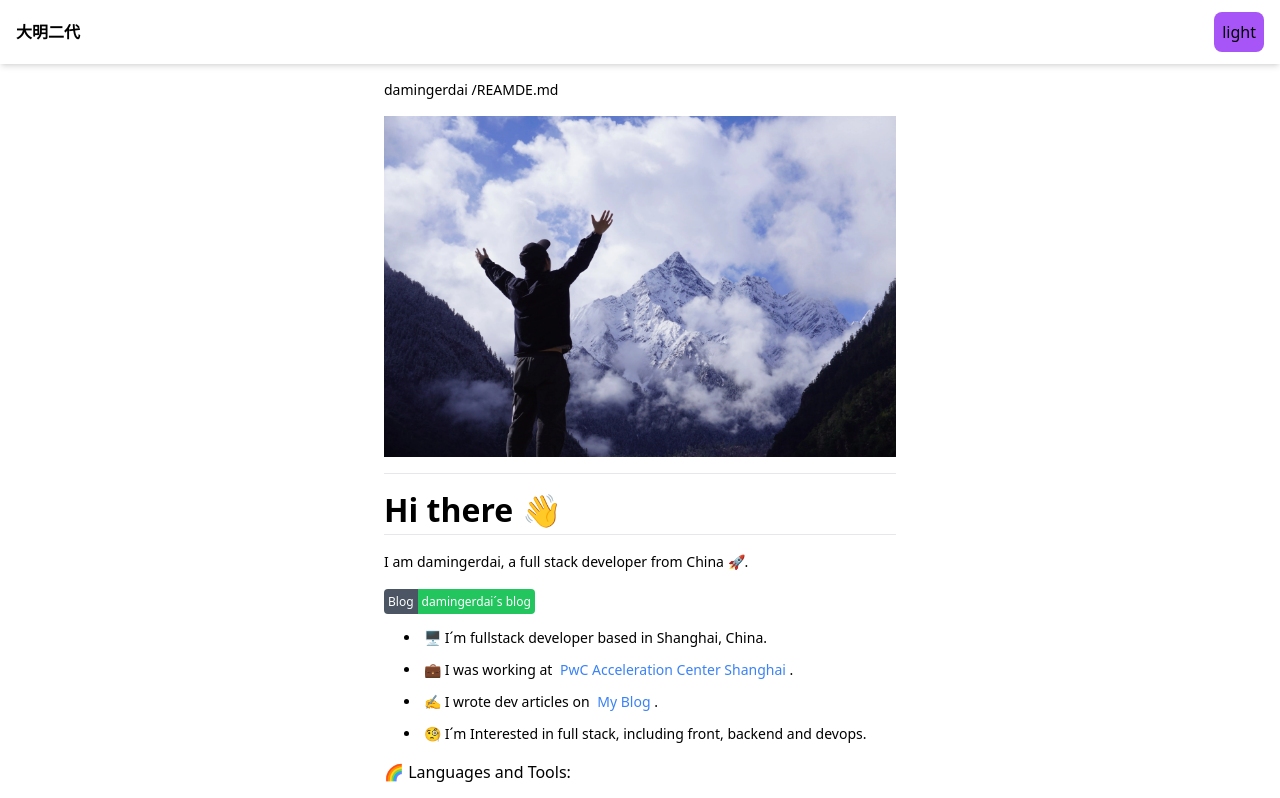
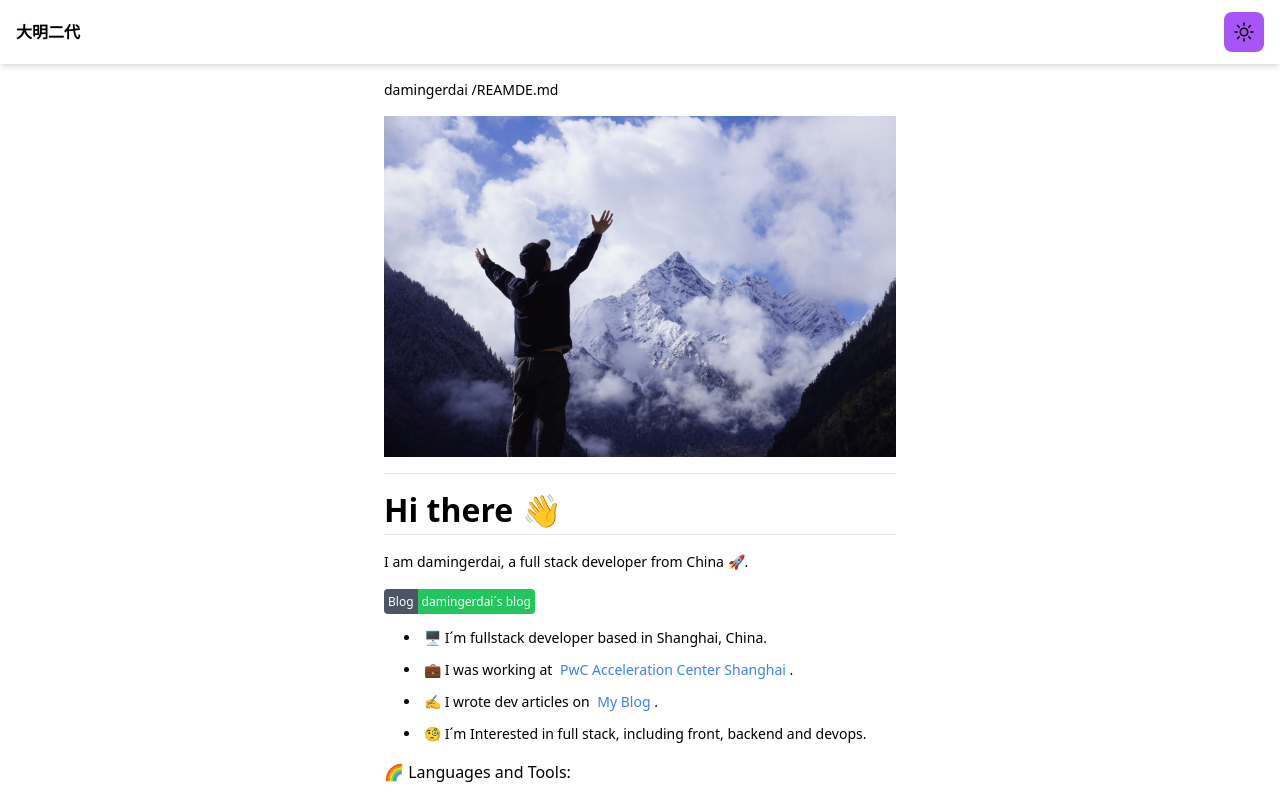
Before and after one commit to damingerdai/damingerdai-homepage-angular, an Angular app: page / in a window 1280 px wide. Shown: the top 798 px of the page. Built offline with nearby package versions, Linux system fonts and the light colour scheme.

Commit message:
feat: use icon instead of text

```diff
--- /dev/null
+++ b/src/app/icons/moon-icon/moon-icon.component.html
@@ -0,0 +1,14 @@
+<svg
+  xmlns="http://www.w3.org/2000/svg"
+  fill="none"
+  viewBox="0 0 24 24"
+  stroke-width="1.5"
+  stroke="currentColor"
+  class="w-6 h-6"
+>
+  <path
+    stroke-linecap="round"
+    stroke-linejoin="round"
+    d="M21.752 15.002A9.72 9.72 0 0 1 18 15.75c-5.385 0-9.75-4.365-9.75-9.75 0-1.33.266-2.597.748-3.752A9.753 9.753 0 0 0 3 11.25C3 16.635 7.365 21 12.75 21a9.753 9.753 0 0 0 9.002-5.998Z"
+  />
+</svg>
--- /dev/null
+++ b/src/app/icons/moon-icon/moon-icon.component.ts
@@ -0,0 +1,11 @@
+import { ChangeDetectionStrategy, Component } from '@angular/core';
+
+@Component({
+  selector: 'app-moon-icon',
+  standalone: true,
+  imports: [],
+  templateUrl: './moon-icon.component.html',
+  styleUrl: './moon-icon.component.css',
+  changeDetection: ChangeDetectionStrategy.OnPush,
+})
+export class MoonIconComponent {}
--- /dev/null
+++ b/src/app/icons/sun-icon/sun-icon.component.html
@@ -0,0 +1,14 @@
+<svg
+  xmlns="http://www.w3.org/2000/svg"
+  fill="none"
+  viewBox="0 0 24 24"
+  stroke-width="1.5"
+  stroke="currentColor"
+  class="w-6 h-6"
+>
+  <path
+    stroke-linecap="round"
+    stroke-linejoin="round"
+    d="M12 3v2.25m6.364.386-1.591 1.591M21 12h-2.25m-.386 6.364-1.591-1.591M12 18.75V21m-4.773-4.227-1.591 1.591M5.25 12H3m4.227-4.773L5.636 5.636M15.75 12a3.75 3.75 0 1 1-7.5 0 3.75 3.75 0 0 1 7.5 0Z"
+  />
+</svg>
--- /dev/null
+++ b/src/app/icons/sun-icon/sun-icon.component.ts
@@ -0,0 +1,11 @@
+import { ChangeDetectionStrategy, Component } from '@angular/core';
+
+@Component({
+  selector: 'app-sun-icon',
+  standalone: true,
+  imports: [],
+  templateUrl: './sun-icon.component.html',
+  styleUrl: './sun-icon.component.css',
+  changeDetection: ChangeDetectionStrategy.OnPush,
+})
+export class SunIconComponent {}
--- a/src/app/theme-toggle-button/theme-toggle-button.component.html
+++ b/src/app/theme-toggle-button/theme-toggle-button.component.html
@@ -4,6 +4,10 @@
     class="p-2 rounded-lg bg-purple-500 dark:bg-orange-500"
     (click)="toogleTheme()"
   >
-    {{ isDark ? "dark" : "light" }}
+    @if (isDark) {
+      <app-moon-icon />
+    } @else {
+      <app-sun-icon />
+    }
   </button>
 </div>
--- a/src/app/theme-toggle-button/theme-toggle-button.component.ts
+++ b/src/app/theme-toggle-button/theme-toggle-button.component.ts
@@ -7,11 +7,12 @@
 } from '@angular/animations';
 import { DOCUMENT } from '@angular/common';
 import { Component, Inject } from '@angular/core';
+import { IconsModule } from '../icons/icons.module';
 
 @Component({
   selector: 'app-theme-toggle-button',
   standalone: true,
-  imports: [],
+  imports: [IconsModule],
   templateUrl: './theme-toggle-button.component.html',
   styleUrl: './theme-toggle-button.component.css',
   animations: [
```
Also changed, not shown: src/app/icons/icons.module.ts (added, +10 -0 lines), src/app/icons/moon-icon/moon-icon.component.css (added), src/app/icons/sun-icon/sun-icon.component.css (added), 2 other files (tests, documents, lock files or other folders).
